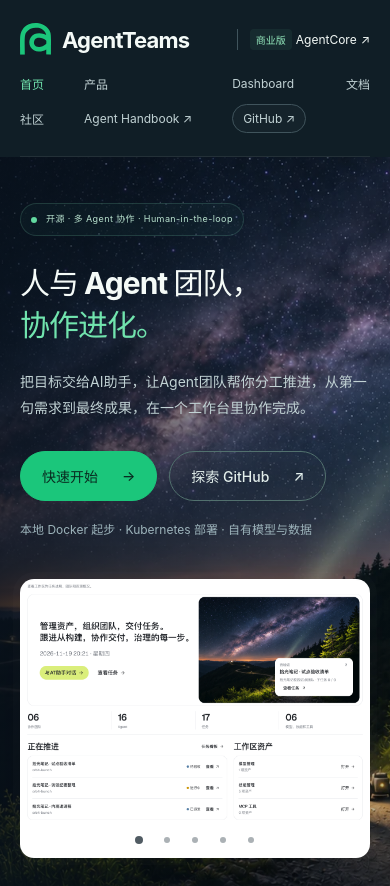
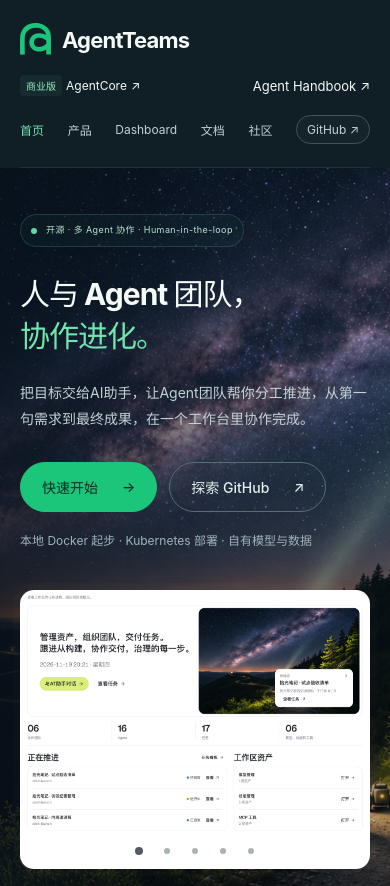
Before and after one commit to agentteams-group/agentteams-group.github.io, an Astro site: page / in a window 390 px wide. Shown: the top 886 px of the page. Built offline with nearby package versions, Linux system fonts and the light colour scheme; Astro itself is replaced by a stand-in of ours.

Commit message:
fix(site): place Agent Handbook after AgentCore
Change-Id: I64dfd440be43d3448f65fb372678b5860e9ad615

```diff
--- a/src/layouts/SiteLayout.astro
+++ b/src/layouts/SiteLayout.astro
@@ -42,12 +42,14 @@ const hasHero = isHome || ['/docs/', '/community/'].includes(Astro.url.pathname)
         <img class="brand-mark" src="/logo.svg" width="154" height="166" alt="" />
         AgentTeams
       </a>
-      <a class="nav-commercial" href={site.agentCore}><span>商业版</span> AgentCore <span aria-hidden="true">↗</span></a>
+      <div class="header-resources">
+        <a class="nav-commercial" href={site.agentCore}><span>商业版</span> AgentCore <span aria-hidden="true">↗</span></a>
+        <a class="nav-handbook" href={site.agentHandbook}>Agent Handbook <span aria-hidden="true">↗</span></a>
+      </div>
       <nav class="nav" aria-label="主导航">
         {navigation.map(({ href, label }) => (
           <a href={href} aria-current={Astro.url.pathname === href ? 'page' : undefined}>{label}</a>
         ))}
-        <a href={site.agentHandbook}>Agent Handbook <span aria-hidden="true">↗</span></a>
         <a class="nav-github" href={site.repository}>GitHub <span aria-hidden="true">↗</span></a>
       </nav>
     </header></div>
--- a/src/styles/site.css
+++ b/src/styles/site.css
@@ -32,7 +32,9 @@ code, pre { font-family: "SFMono-Regular", Consolas, "Liberation Mono", monospac
 .wordmark { display: inline-flex; gap: 11px; align-items: center; font-size: 23px; font-weight: 750; letter-spacing: -.8px; }
 .brand-mark { display: block; width: 31px; height: auto; flex: none; }
 .nav { display: flex; flex-wrap: wrap; align-items: center; gap: 27px; font-size: 14px; margin-left: auto; }
+.header-resources { display: flex; align-items: center; gap: 24px; }
 .nav-commercial { display: inline-flex; align-items: center; gap: 6px; padding-left: 22px; border-left: 1px solid var(--line); font-size: 13px; white-space: nowrap; }
+.nav-handbook { font-size: 13px; white-space: nowrap; }
 .nav-commercial > span:first-child { font-size: 10px; color: var(--accent); background: var(--accent-soft); padding: 3px 6px; border-radius: 4px; }
 .hero-page .nav-commercial { border-color: #40545c; }
 .hero-page .nav-commercial > span:first-child { color: #94e8bd; background: #71e4ae12; }
@@ -197,9 +199,10 @@ code, pre { font-family: "SFMono-Regular", Consolas, "Liberation Mono", monospac
   .wrap { width: calc(100% - 40px); }
   .header { min-height: 0; padding-block: 23px; flex-wrap: wrap; gap: 19px; }
   .wordmark { font-size: 22px; }
-  .nav { display: grid; grid-template-columns: repeat(4, max-content); width: 100%; justify-content: space-between; gap: 12px; font-size: 12px; }
+  .nav { width: 100%; justify-content: space-between; gap: 12px; font-size: 12px; }
   .nav-github { padding: 6px 10px; }
-  .nav-commercial { margin-left: auto; padding-left: 12px; font-size: 12px; gap: 4px; }
+  .header-resources { width: 100%; justify-content: space-between; gap: 12px; }
+  .nav-commercial { padding-left: 0; border-left: 0; font-size: 12px; gap: 4px; }
   .hero { width: calc(100% - 40px); grid-template-columns: 1fr; padding-block: 46px; gap: 38px; }
   .hero h1 { font-size: clamp(30px, 7.5vw, 44px); letter-spacing: -1px; }
   .hero .intro { font-size: 14px; }
```
